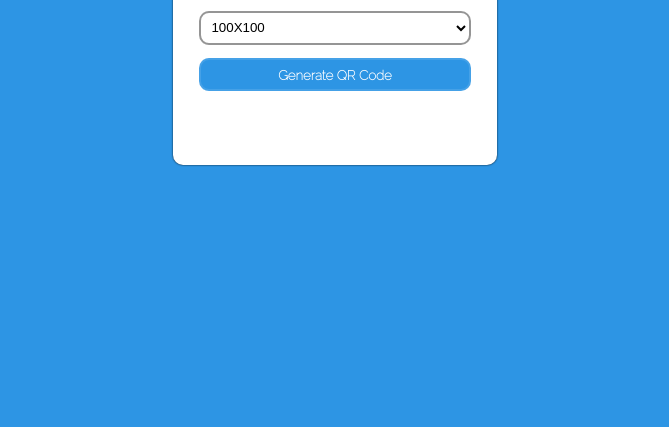
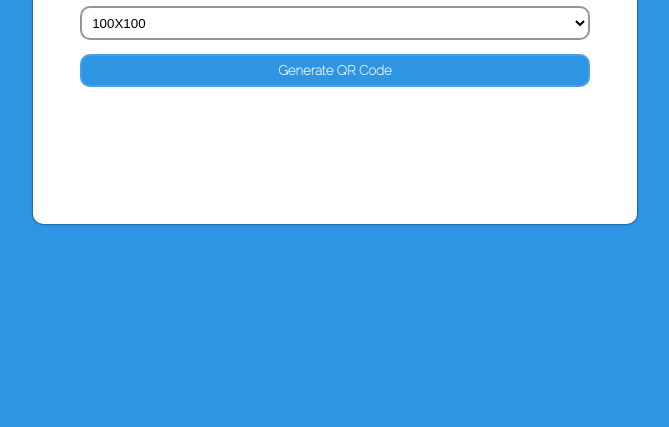
Before and after one commit to amitjimiwal/QR-Mania, a plain HTML site: page index.html in a window 1280 px wide. Shown: the part 373-800 px from the top of the page, without its empty margins (305-974 px from the left). Drawn offline with Linux system fonts and the light colour scheme; a web font is replaced by a local one.

Commit message:
media queries added

```diff
--- a/styles.css
+++ b/styles.css
@@ -7,7 +7,16 @@
     font-family: 'Raleway', sans-serif;
 }
 
-
+@media (min-width:900px) and (max-width:2000px){
+    html{
+        font-size: 30px;
+    }
+}
+@media (min-width:2000px){
+    html{
+        font-size: 40px;
+    }
+}
 body{
     height: 100vh;
     width: 100%;
```
